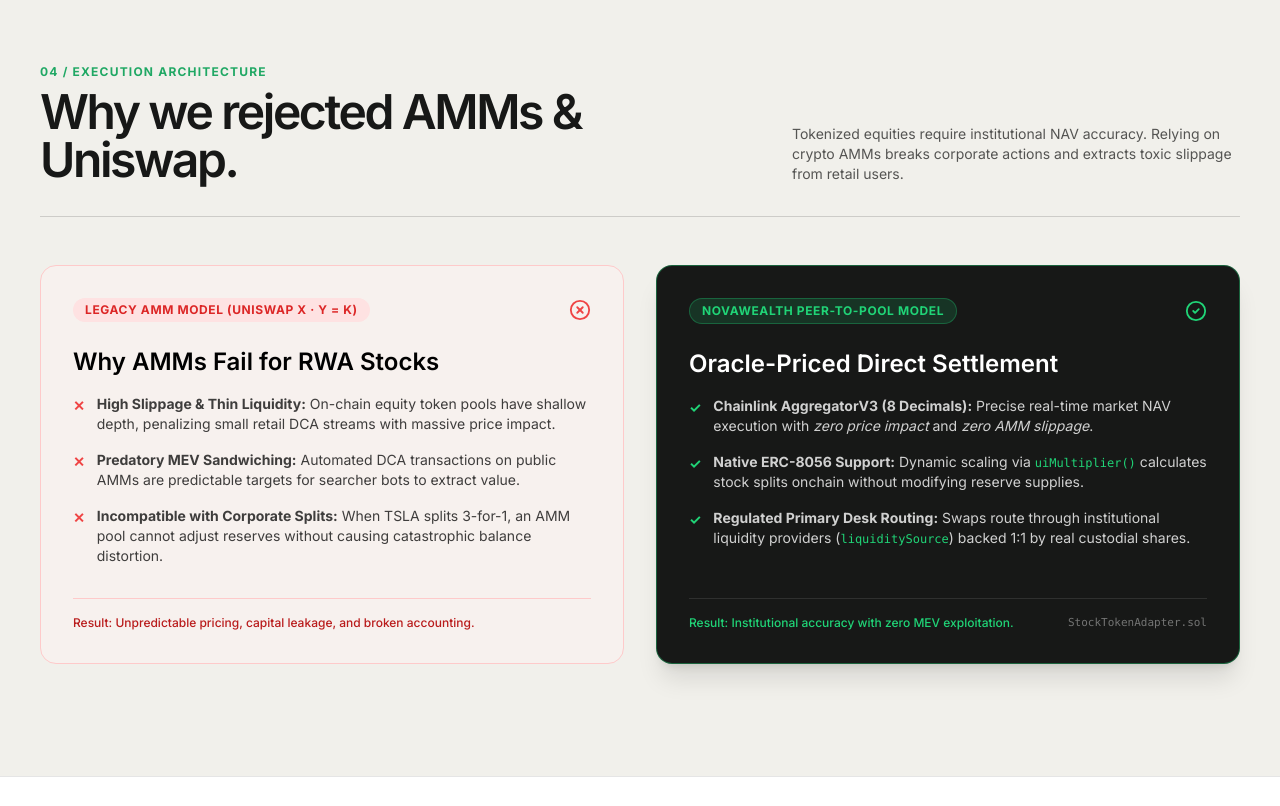
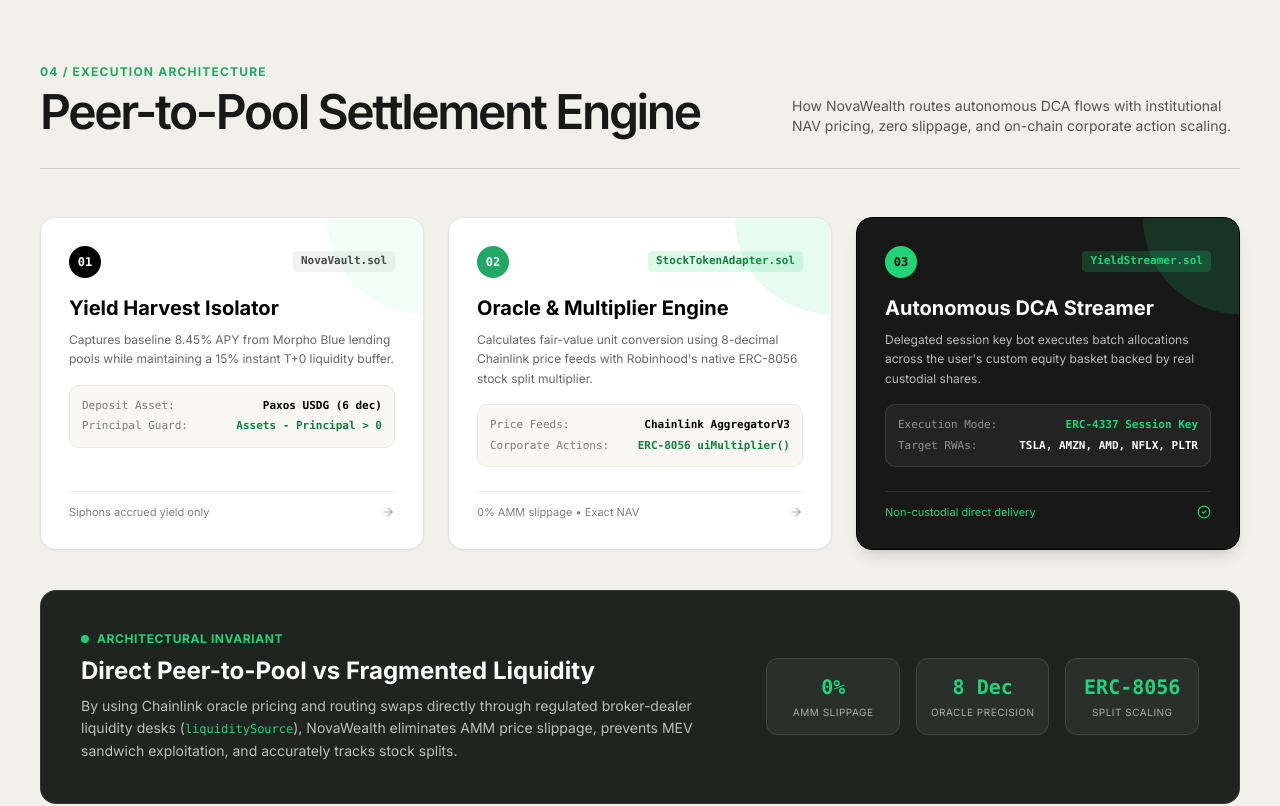
Before and after one commit to emarc99/vertex-prosperous, a Next.js app in the folder frontend/: page /deck in a window 1280 px wide. Shown: the part 1280-2086 px from the top of the page. Built offline with nearby package versions, Linux system fonts and the light colour scheme.

Commit message:
feat(deck): replace AMM critique with visual peer-to-pool execution pipeline and update stats

```diff
--- a/frontend/src/app/deck/page.tsx
+++ b/frontend/src/app/deck/page.tsx
@@ -1,5 +1,5 @@
 import Link from 'next/link';
-import { ArrowRight, ArrowUpRight, ShieldCheck, Zap, Layers, RefreshCw, CheckCircle2, XCircle, Database, Lock } from 'lucide-react';
+import { ArrowRight, ArrowUpRight, ShieldCheck, Zap, Layers, RefreshCw, CheckCircle2, Database, Lock, Cpu, TrendingUp, Sliders, Sparkles } from 'lucide-react';
 
 export default function DeckPage() {
   return (
@@ -78,80 +78,151 @@ export default function DeckPage() {
         </div>
       </section>
 
-      {/* Slide 3: KEY ARCHITECTURAL DIFFERENTIATOR — WHY NO AMMs OR UNISWAP */}
+      {/* Slide 3: COOL VISUAL EXECUTION ARCHITECTURE */}
       <section className="mx-auto max-w-7xl px-5 py-20 lg:px-10 lg:py-28">
         <div className="flex flex-col md:flex-row md:items-end justify-between gap-6 mb-12 border-b border-black/15 pb-8">
           <div>
             <p className="text-xs font-bold uppercase tracking-widest text-[#20a864] mb-2">04 / Execution Architecture</p>
             <h2 className="text-4xl lg:text-5xl font-semibold tracking-[-.05em]">
-              Why we rejected AMMs & Uniswap.
+              Peer-to-Pool Settlement Engine
             </h2>
           </div>
           <p className="max-w-md text-sm text-black/65">
-            Tokenized equities require institutional NAV accuracy. Relying on crypto AMMs breaks corporate actions and extracts toxic slippage from retail users.
+            How NovaWealth routes autonomous DCA flows with institutional NAV pricing, zero slippage, and on-chain corporate action scaling.
           </p>
         </div>
 
-        {/* Side-by-Side Comparison Matrix */}
-        <div className="grid md:grid-cols-2 gap-8">
-          {/* Card A: The AMM Pitfall */}
-          <div className="rounded-2xl border border-red-200 bg-red-50/40 p-8 flex flex-col justify-between">
+        {/* Visual Pipeline Cards */}
+        <div className="grid lg:grid-cols-3 gap-6 mb-10">
+          {/* Node 1 */}
+          <div className="rounded-2xl bg-white border border-black/10 p-7 flex flex-col justify-between shadow-sm relative overflow-hidden">
+            <div className="absolute top-0 right-0 w-24 h-24 bg-[#20d477]/5 rounded-bl-full pointer-events-none" />
             <div>
-              <div className="flex items-center justify-between mb-6">
-                <span className="text-xs font-bold uppercase tracking-wider text-red-600 bg-red-100 px-3 py-1 rounded-full">
-                  Legacy AMM Model (Uniswap x · y = k)
+              <div className="flex items-center justify-between mb-4">
+                <span className="w-8 h-8 rounded-full bg-black text-white text-xs font-mono font-bold flex items-center justify-center">
+                  01
                 </span>
-                <XCircle size={22} className="text-red-500" />
+                <span className="text-[11px] font-mono font-semibold px-2 py-0.5 rounded bg-black/5 text-black/70">
+                  NovaVault.sol
+                </span>
               </div>
-              <h3 className="text-2xl font-semibold text-black mb-4">Why AMMs Fail for RWA Stocks</h3>
-              <ul className="space-y-4 text-sm text-black/75">
-                <li className="flex items-start gap-3">
-                  <span className="font-bold text-red-500 mt-0.5">✕</span>
-                  <span><strong>High Slippage & Thin Liquidity:</strong> On-chain equity token pools have shallow depth, penalizing small retail DCA streams with massive price impact.</span>
-                </li>
-                <li className="flex items-start gap-3">
-                  <span className="font-bold text-red-500 mt-0.5">✕</span>
-                  <span><strong>Predatory MEV Sandwiching:</strong> Automated DCA transactions on public AMMs are predictable targets for searcher bots to extract value.</span>
-                </li>
-                <li className="flex items-start gap-3">
-                  <span className="font-bold text-red-500 mt-0.5">✕</span>
-                  <span><strong>Incompatible with Corporate Splits:</strong> When TSLA splits 3-for-1, an AMM pool cannot adjust reserves without causing catastrophic balance distortion.</span>
-                </li>
-              </ul>
+              <h3 className="text-xl font-bold text-black mb-2">Yield Harvest Isolator</h3>
+              <p className="text-xs text-black/60 mb-4 leading-relaxed">
+                Captures baseline 8.45% APY from Morpho Blue lending pools while maintaining a 15% instant T+0 liquidity buffer.
+              </p>
+              <div className="p-3 rounded-lg bg-[#f8f7f3] border border-black/5 text-[11px] font-mono text-black/80 space-y-1">
+                <div className="flex justify-between">
+                  <span className="text-black/50">Deposit Asset:</span>
+                  <span className="font-semibold text-black">Paxos USDG (6 dec)</span>
+                </div>
+                <div className="flex justify-between">
+                  <span className="text-black/50">Principal Guard:</span>
+                  <span className="font-semibold text-[#15803d]">Assets - Principal &gt; 0</span>
+                </div>
+              </div>
             </div>
-            <div className="mt-8 pt-4 border-t border-red-200 text-xs text-red-700 font-medium">
-              Result: Unpredictable pricing, capital leakage, and broken accounting.
+            <div className="mt-6 pt-3 border-t border-black/5 text-[11px] text-black/50 flex items-center justify-between">
+              <span>Siphons accrued yield only</span>
+              <ArrowRight size={14} className="text-black/30" />
             </div>
           </div>
 
-          {/* Card B: NovaWealth's Solution */}
-          <div className="rounded-2xl border border-[#20d477]/40 bg-[#171817] text-white p-8 flex flex-col justify-between shadow-xl">
+          {/* Node 2 */}
+          <div className="rounded-2xl bg-white border border-black/10 p-7 flex flex-col justify-between shadow-sm relative overflow-hidden">
+            <div className="absolute top-0 right-0 w-24 h-24 bg-[#20d477]/10 rounded-bl-full pointer-events-none" />
             <div>
-              <div className="flex items-center justify-between mb-6">
-                <span className="text-xs font-bold uppercase tracking-wider text-[#20d477] bg-[#20d477]/15 px-3 py-1 rounded-full border border-[#20d477]/30">
-                  NovaWealth Peer-to-Pool Model
+              <div className="flex items-center justify-between mb-4">
+                <span className="w-8 h-8 rounded-full bg-[#20a864] text-white text-xs font-mono font-bold flex items-center justify-center">
+                  02
                 </span>
-                <CheckCircle2 size={22} className="text-[#20d477]" />
+                <span className="text-[11px] font-mono font-semibold px-2 py-0.5 rounded bg-[#20d477]/15 text-[#15803d]">
+                  StockTokenAdapter.sol
+                </span>
               </div>
-              <h3 className="text-2xl font-semibold text-white mb-4">Oracle-Priced Direct Settlement</h3>
-              <ul className="space-y-4 text-sm text-white/80">
-                <li className="flex items-start gap-3">
-                  <span className="font-bold text-[#20d477] mt-0.5">✓</span>
-                  <span><strong>Chainlink AggregatorV3 (8 Decimals):</strong> Precise real-time market NAV execution with <em>zero price impact</em> and <em>zero AMM slippage</em>.</span>
-                </li>
-                <li className="flex items-start gap-3">
-                  <span className="font-bold text-[#20d477] mt-0.5">✓</span>
-                  <span><strong>Native ERC-8056 Support:</strong> Dynamic scaling via <code className="text-[#20d477] text-xs">uiMultiplier()</code> calculates stock splits onchain without modifying reserve supplies.</span>
-                </li>
-                <li className="flex items-start gap-3">
-                  <span className="font-bold text-[#20d477] mt-0.5">✓</span>
-                  <span><strong>Regulated Primary Desk Routing:</strong> Swaps route through institutional liquidity providers (<code className="text-[#20d477] text-xs">liquiditySource</code>) backed 1:1 by real custodial shares.</span>
-                </li>
-              </ul>
+              <h3 className="text-xl font-bold text-black mb-2">Oracle & Multiplier Engine</h3>
+              <p className="text-xs text-black/60 mb-4 leading-relaxed">
+                Calculates fair-value unit conversion using 8-decimal Chainlink price feeds with Robinhood's native ERC-8056 stock split multiplier.
+              </p>
+              <div className="p-3 rounded-lg bg-[#f8f7f3] border border-black/5 text-[11px] font-mono text-black/80 space-y-1">
+                <div className="flex justify-between">
+                  <span className="text-black/50">Price Feeds:</span>
+                  <span className="font-semibold text-black">Chainlink AggregatorV3</span>
+                </div>
+                <div className="flex justify-between">
+                  <span className="text-black/50">Corporate Actions:</span>
+                  <span className="font-semibold text-[#15803d]">ERC-8056 uiMultiplier()</span>
+                </div>
+              </div>
             </div>
-            <div className="mt-8 pt-4 border-t border-white/10 text-xs text-[#20d477] font-medium flex items-center justify-between">
-              <span>Result: Institutional accuracy with zero MEV exploitation.</span>
-              <span className="font-mono text-[11px] text-white/40">StockTokenAdapter.sol</span>
+            <div className="mt-6 pt-3 border-t border-black/5 text-[11px] text-black/50 flex items-center justify-between">
+              <span>0% AMM slippage • Exact NAV</span>
+              <ArrowRight size={14} className="text-black/30" />
+            </div>
+          </div>
+
+          {/* Node 3 */}
+          <div className="rounded-2xl bg-[#171817] text-white p-7 flex flex-col justify-between shadow-lg relative overflow-hidden border border-black">
+            <div className="absolute top-0 right-0 w-24 h-24 bg-[#20d477]/15 rounded-bl-full pointer-events-none" />
+            <div>
+              <div className="flex items-center justify-between mb-4">
+                <span className="w-8 h-8 rounded-full bg-[#20d477] text-black text-xs font-mono font-bold flex items-center justify-center">
+                  03
+                </span>
+                <span className="text-[11px] font-mono font-semibold px-2 py-0.5 rounded bg-[#20d477]/20 text-[#20d477]">
+                  YieldStreamer.sol
+                </span>
+              </div>
+              <h3 className="text-xl font-bold text-white mb-2">Autonomous DCA Streamer</h3>
+              <p className="text-xs text-white/70 mb-4 leading-relaxed">
+                Delegated session key bot executes batch allocations across the user's custom equity basket backed by real custodial shares.
+              </p>
+              <div className="p-3 rounded-lg bg-white/5 border border-white/10 text-[11px] font-mono text-white/90 space-y-1">
+                <div className="flex justify-between">
+                  <span className="text-white/50">Execution Mode:</span>
+                  <span className="font-semibold text-[#20d477]">ERC-4337 Session Key</span>
+                </div>
+                <div className="flex justify-between">
+                  <span className="text-white/50">Target RWAs:</span>
+                  <span className="font-semibold text-white">TSLA, AMZN, AMD, NFLX, PLTR</span>
+                </div>
+              </div>
+            </div>
+            <div className="mt-6 pt-3 border-t border-white/10 text-[11px] text-[#20d477] flex items-center justify-between">
+              <span>Non-custodial direct delivery</span>
+              <CheckCircle2 size={14} className="text-[#20d477]" />
+            </div>
+          </div>
+        </div>
+
+        {/* Visual Highlights Banner */}
+        <div className="rounded-2xl bg-[#202420] text-white p-8 lg:p-10 flex flex-col lg:flex-row lg:items-center justify-between gap-8 border border-white/10">
+          <div className="space-y-2">
+            <div className="flex items-center gap-2">
+              <span className="w-2 h-2 rounded-full bg-[#20d477] animate-pulse" />
+              <p className="text-xs font-bold uppercase tracking-wider text-[#20d477]">
+                Architectural Invariant
+              </p>
+            </div>
+            <h4 className="text-2xl font-bold">
+              Direct Peer-to-Pool vs Fragmented Liquidity
+            </h4>
+            <p className="text-sm text-white/70 max-w-2xl leading-relaxed">
+              By using Chainlink oracle pricing and routing swaps directly through regulated broker-dealer liquidity desks (<code className="text-[#20d477] text-xs">liquiditySource</code>), NovaWealth eliminates AMM price slippage, prevents MEV sandwich exploitation, and accurately tracks stock splits.
+            </p>
+          </div>
+
+          <div className="grid grid-cols-2 sm:grid-cols-3 gap-4 flex-shrink-0 text-center">
+            <div className="p-3.5 rounded-xl bg-white/5 border border-white/10">
+              <p className="text-xl font-bold font-mono text-[#20d477]">0%</p>
+              <p className="text-[10px] text-white/60 uppercase tracking-wider mt-1">AMM Slippage</p>
+            </div>
+            <div className="p-3.5 rounded-xl bg-white/5 border border-white/10">
+              <p className="text-xl font-bold font-mono text-[#20d477]">8 Dec</p>
+              <p className="text-[10px] text-white/60 uppercase tracking-wider mt-1">Oracle Precision</p>
+            </div>
+            <div className="p-3.5 rounded-xl bg-white/5 border border-white/10 col-span-2 sm:col-span-1">
+              <p className="text-xl font-bold font-mono text-[#20d477]">ERC-8056</p>
+              <p className="text-[10px] text-white/60 uppercase tracking-wider mt-1">Split Scaling</p>
             </div>
           </div>
         </div>
@@ -216,7 +287,7 @@ export default function DeckPage() {
             Built for retail adoption.
           </h2>
           <p className="mt-4 text-black/65 text-base">
-            While previous hackathons built institutional prime-broker tools, NovaWealth is designed from the ground up for the everyday consumer seeking automated equity accumulation.
+            While previous hackathons built institutional hedge-fund tools, NovaWealth is designed from the ground up for the everyday consumer seeking automated equity accumulation.
           </p>
         </div>
 
@@ -234,8 +305,8 @@ export default function DeckPage() {
             <p className="mt-3 text-sm text-black/60">Instant liquidity fronting eliminating multi-day RWA lockup delays.</p>
           </div>
           <div className="border-t border-black/15 pt-5">
-            <p className="text-5xl font-semibold tracking-[-.06em]">10/10</p>
-            <p className="mt-3 text-sm text-black/60">Verified passing smart contract tests on Robinhood Chain Testnet (46630).</p>
+            <p className="text-5xl font-semibold tracking-[-.06em]">$0 Risk</p>
+            <p className="mt-3 text-sm text-black/60">Savings principal mathematically isolated from stock volatility.</p>
           </div>
 
           <div className="col-span-full mt-6 flex flex-wrap items-center gap-4">
```
